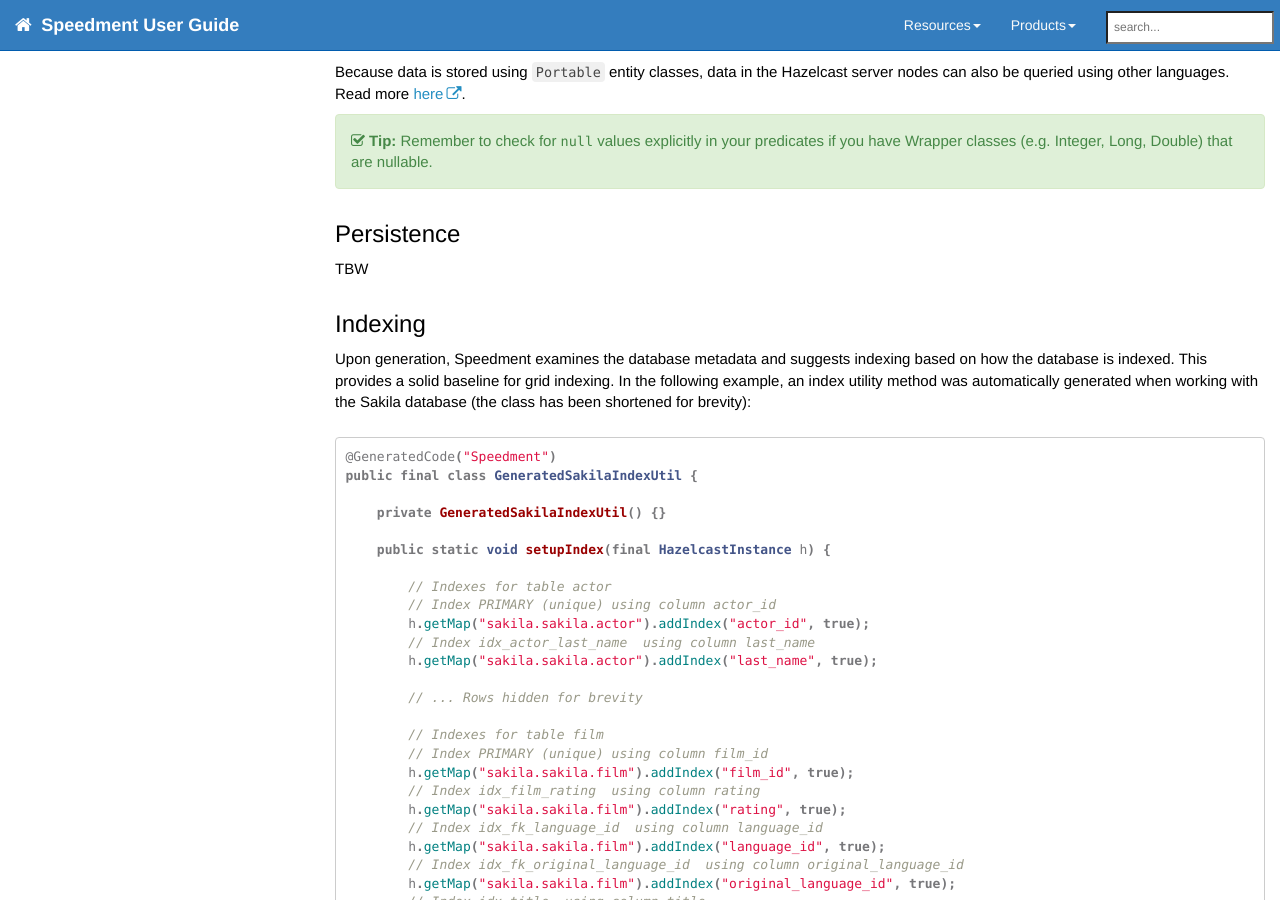
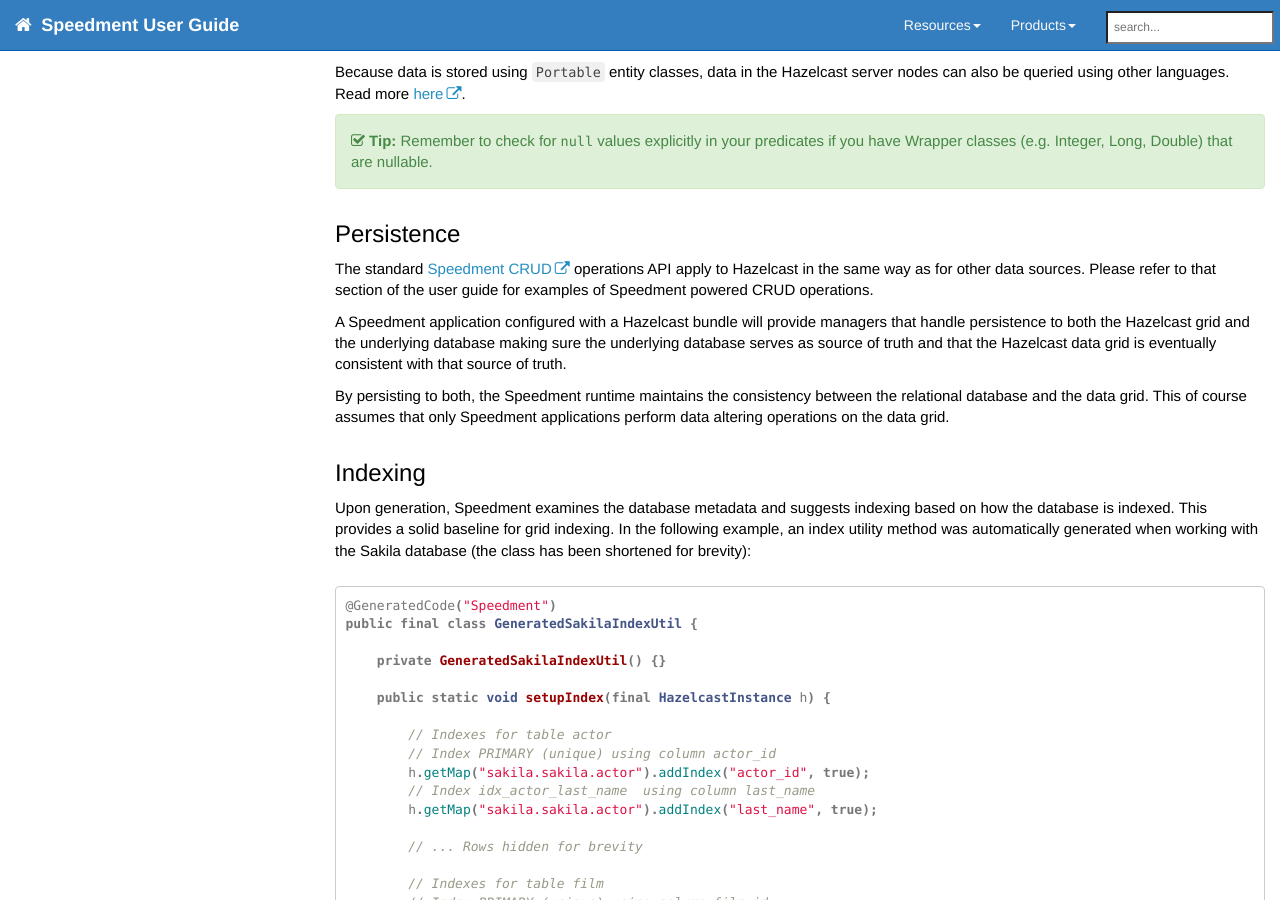
Before and after one commit to speedment/speedment-doc, a Jekyll site: the page built from pages/hazelcast.md, in a window 1280 px wide and 900 px high, scrolled down 13737 px. Built offline with Jekyll 4.4.1, drawn with Linux system fonts in a browser that asks for light colours; nearby versions of some CDN libraries; comment, search, counter and statistics services are not loaded.

Commit message:
Add section about hazelcast persistence

```diff
--- a/pages/hazelcast.md
+++ b/pages/hazelcast.md
@@ -608,7 +608,21 @@
 " %}
 
 ## Persistence
-TBW
+The standard [Speedment CRUD](https://speedment.github.io/speedment-doc/crud.html)
+operations API apply to Hazelcast in the same way as for other data sources. Please
+refer to that section of the user guide for examples of Speedment powered CRUD
+operations.
+
+
+A Speedment application configured with a Hazelcast bundle will provide
+managers that handle persistence to both the Hazelcast grid and the underlying
+database making sure the underlying database serves as source of truth and that
+the Hazelcast data grid is eventually consistent with that source of truth.
+
+By persisting to both, the Speedment runtime maintains the consistency
+between the relational database and the data grid. This of course assumes that only
+Speedment applications perform data altering operations on the data grid.
+
 
 ## Indexing
 Upon generation, Speedment examines the database metadata and suggests indexing based on how the database is indexed. This provides a solid baseline for grid indexing.
```
